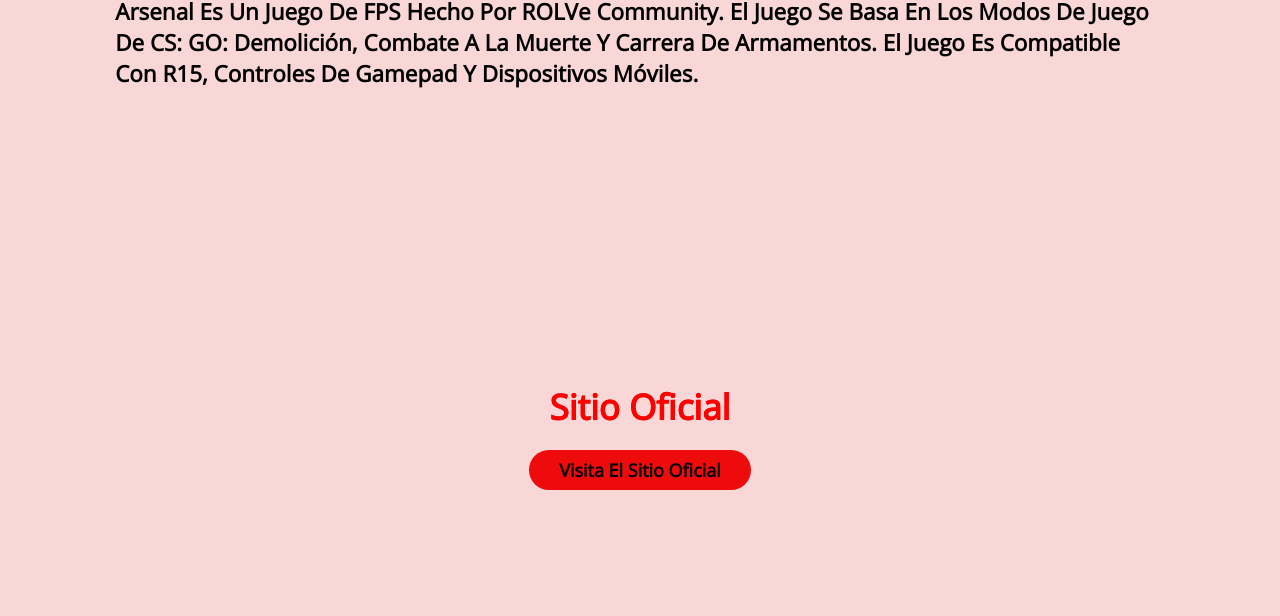
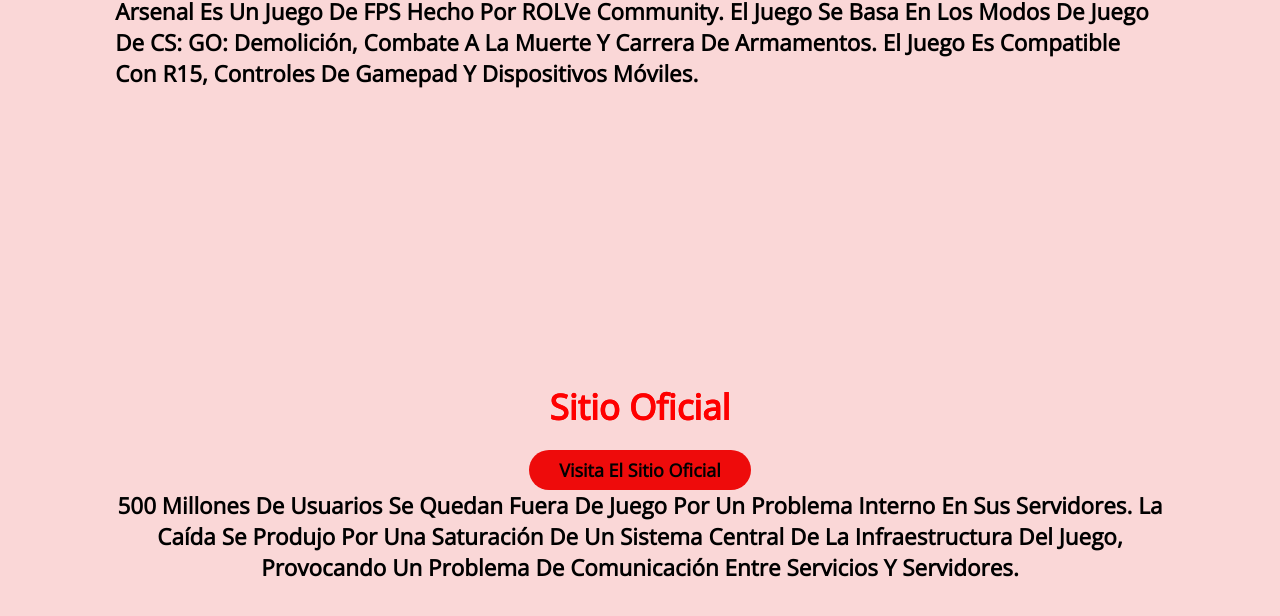
Before and after one commit to CarlosLuis1620/EXAMEN, a plain HTML site: page index.html in a window 1280 px wide. Shown: the part 2102-2718 px from the top of the page. Drawn offline with nearby package versions, Linux system fonts and the light colour scheme.

Commit message:
Update index.html

```diff
--- a/index.html
+++ b/index.html
@@ -86,10 +86,11 @@ Las funciones de Roblox Studio son accesibles a una variedad de niveles de habil
     <div class="content">
         <h1>
             <UL>
-               <center> <a href="https://www.google.com/url?sa=t&source=web&cd=&cad=rja&uact=8&ved=2ahUKEwjGvZvdgpn8AhWwVzABHbMVCHoQFnoECAkQAQ&url=https%3A%2F%2Fwww.roblox.com%2F&usg=AOvVaw31obxNSZwdX-aiiNZtVHXn" target="_self"
+               <center> <a href="https://en.help.roblox.com/hc/es/sections/200866090-Sitio-Web" target="_self"
                     class="btn">
                     <font color="BLACK"> visita el sitio oficial</font>
                 </a>
+                   <p><h1>500 millones de usuarios se quedan fuera de juego por un problema interno en sus servidores. La caída se produjo por una saturación de un sistema central de la infraestructura del juego, provocando un problema de comunicación entre servicios y servidores.</h1></p>
                 </center>
             </UL>
     </Body>
```
